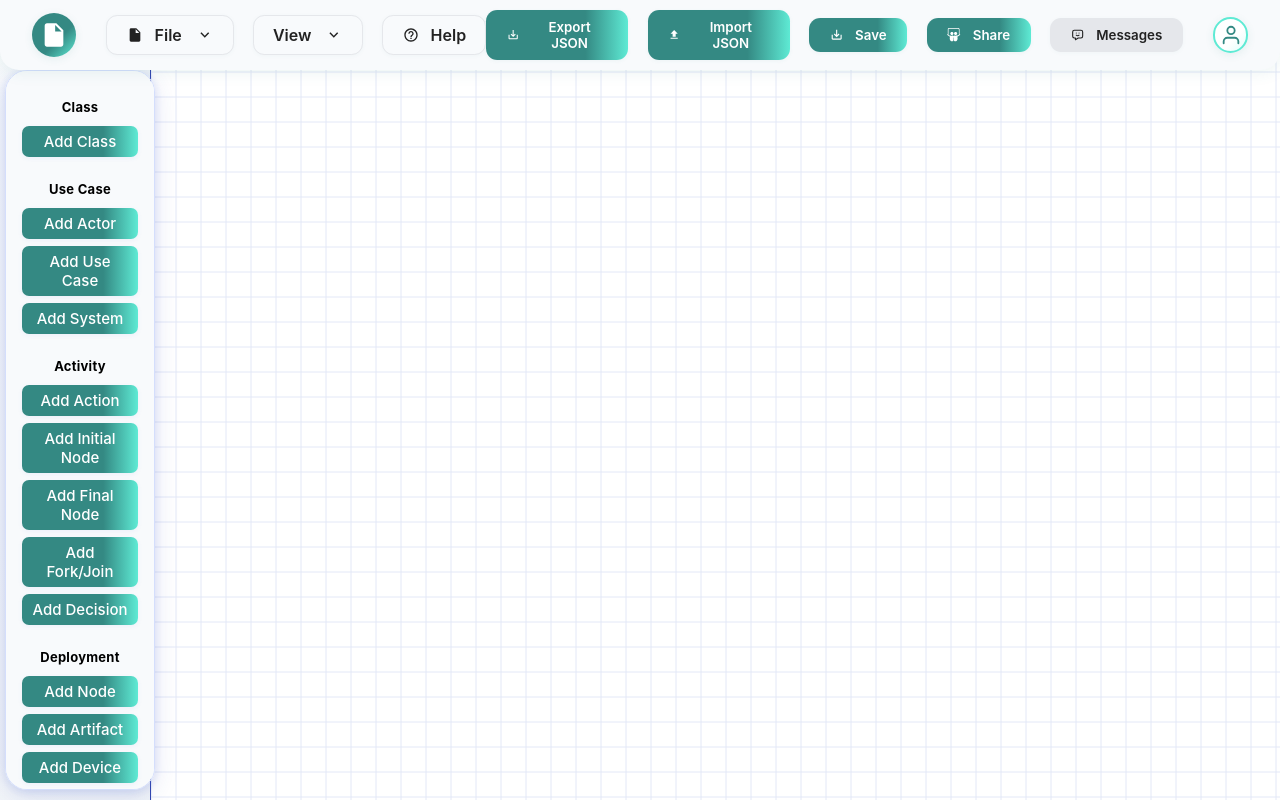
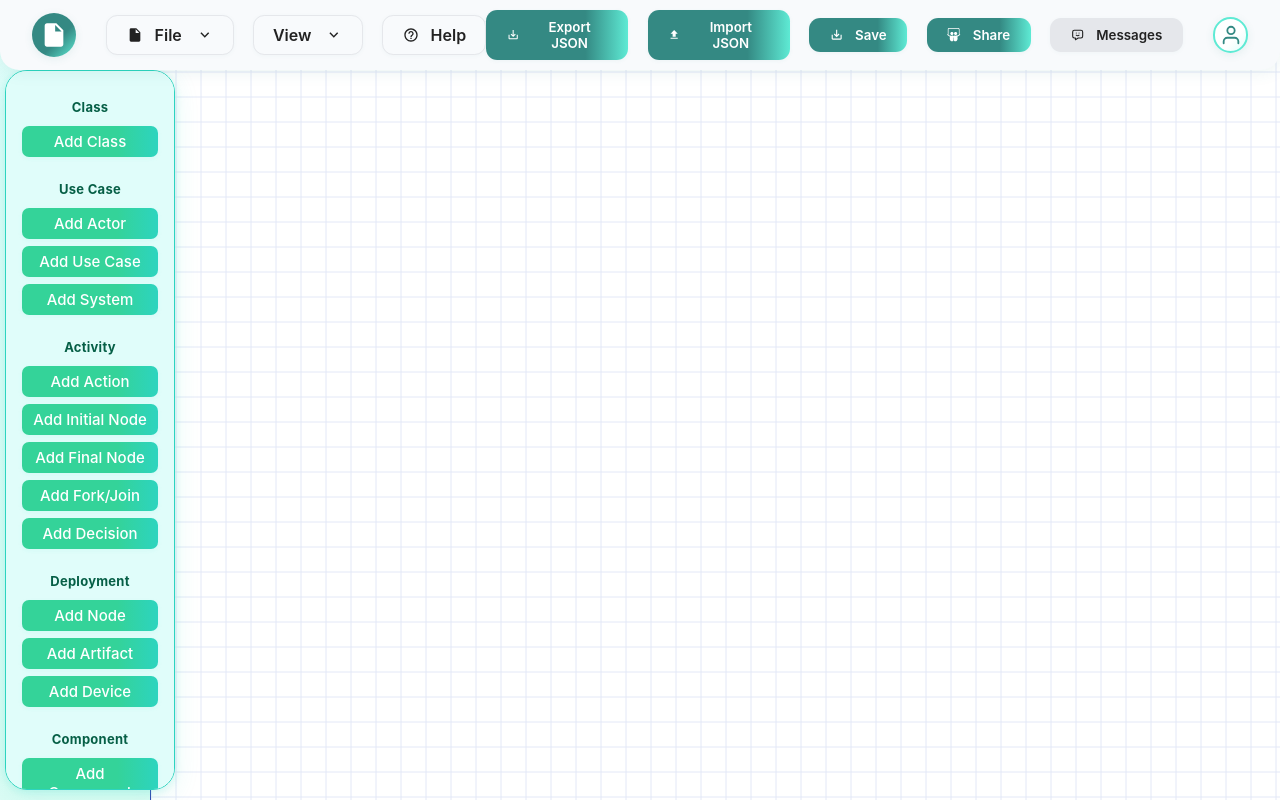
Before and after one commit to HamzaAlamssi/UMLTool1.1, a React (Vite) app in the folder frontgrad/: page /project/1 in a window 1280 px wide. Built offline with nearby package versions, Linux system fonts and the light colour scheme; no server answers.

Commit message:
create new & load projects (yaqeen integrated)

```diff
--- a/frontgrad/src/pages/ProjectPage.jsx
+++ b/frontgrad/src/pages/ProjectPage.jsx
@@ -24,34 +24,29 @@ function ProjectPage() {
       .then((res) => (res.ok ? res.json() : null))
       .then((data) => {
         setProject(data);
-        if (data && data.diagram_json) {
-          let parsed;
+        if (data) {
+          console.info(`[ProjectPage] Loaded project: id=${data.id}, name=${data.name}`);
+        }
+        // Accept both camelCase and snake_case for diagramJson
+        const diagramJsonRaw = data?.diagramJson ?? data?.diagram_json;
+        if (diagramJsonRaw) {
+          let parsed = diagramJsonRaw;
           try {
-            parsed = typeof data.diagram_json === "string"
-              ? JSON.parse(data.diagram_json)
-              : data.diagram_json;
+            if (typeof parsed === "string") parsed = JSON.parse(parsed);
+            if (typeof parsed === "string") parsed = JSON.parse(parsed);
           } catch (e) {
             parsed = null;
           }
           setInitialModel(parsed);
-          console.log("ProjectPage: Sending initialModel to UmlEditor:", parsed);
+          if (parsed && typeof parsed === "object") {
+            console.info(`[ProjectPage] Set initialModel: classes=${Array.isArray(parsed.classes) ? parsed.classes.length : 0}, relationships=${Array.isArray(parsed.relationships) ? parsed.relationships.length : 0}`);
+          }
         } else {
           setInitialModel(null);
-          console.log("ProjectPage: No diagram_json, sending null to UmlEditor");
+          console.info("[ProjectPage] No diagram_json found, initialModel set to null");
         }
       });
   }, [projectId]);
-
-  useEffect(() => {
-    console.log("ProjectPage: editorRef.current =", editorRef.current);
-  });
-
-  useEffect(() => {
-    if (editorRef.current) {
-      console.log("ProjectPage: classes =", editorRef.current.classes);
-      console.log("ProjectPage: relationships =", editorRef.current.relationships);
-    }
-  });
 
   return (
     <>
--- a/frontgrad/src/pages/yaqeen.jsx
+++ b/frontgrad/src/pages/yaqeen.jsx
@@ -1,9 +1,10 @@
 import React, { useRef, useState, useEffect, useImperativeHandle, forwardRef } from 'react';
 
 // === CSS-in-JS styles ===
-const styless = `body {
+const styless = `
+body {
     font-family: 'Segoe UI', Arial, sans-serif;
-    background: linear-gradient(120deg, #f8fafc 0%, #e2e8f0 100%);
+    background: linear-gradient(120deg, #e0fdfa 0%, #d1fae5 100%);
     margin: 0;
     min-height: 100vh;
 }
@@ -19,32 +20,32 @@ const styless = `body {
 #uml-canvas {
     border-radius: 18px;
     left: 10px;
-    border: 2px solid #4668D9;
-    background: #f7f9fc;
+    border: 2px solid #2dd4bf;
+    background: #f7fdfc;
     margin: 0 auto;
     display: inline-block;
-    box-shadow: 0 8px 32px #4668D921;
+    box-shadow: 0 8px 32px #2dd4bf21;
 }
 #toolbar {
     position: fixed;
     top: 70px;
-    left: 5px; /* Hide off-screen by default */
-    transition: left 1s cubic-bezier(.4,1.6,.4,1); /* Smooth slide */
-    width: 150px;
+    left: 5px;
+    transition: left 1s cubic-bezier(.4,1.6,.4,1);
+    width: 170px;
     padding: 26px 16px 22px 16px;
-    background: #f8fafc ;
+    background: #e0fdfa;
     border-radius: 22px;
-    box-shadow: 0 6px 24px #3347b025, 0 1.5px 8px #4668D92A;
+    box-shadow: 0 6px 24px #2dd4bf25, 0 1.5px 8px #2dd4bf2A;
     display: flex;
     flex-direction: column;
     gap: 22px;
     z-index: 10;
-    border: 1.5px solid #d4defc;
+    border: 1.5px solid #2dd4bf;
     max-height: 90vh;
     overflow-y: auto;
 }
 #toolbar.toolbar-visible {
-    left: 10px; /* Slide in to visible position */
+    left: 10px;
 }
 #toolbar-hotspot {
     position: fixed;
@@ -63,7 +64,7 @@ const styless = `body {
 }
 .toolbar-label {
     font-size: 13px;
-    color: #000;
+    color: #065f46;
     font-weight: bold;
     letter-spacing: 0.02em;
     margin-bottom: 4px;
@@ -72,7 +73,7 @@ const styless = `body {
 }
 .toolbar-btn {
     font-size: 15px;
-    background: linear-gradient(90deg, #348983 70%, #5eead4 100%);
+    background: linear-gradient(90deg, #34d399 70%, #2dd4bf 100%);
     color: #fff;
     border: none;
     border-radius: 7px;
@@ -81,16 +82,16 @@ const styless = `body {
     font-weight: 500;
     cursor: pointer;
     transition: background 0.18s, color 0.18s, box-shadow 0.15s;
-    box-shadow: 0 1.5px 5px #4668d911;
+    box-shadow: 0 1.5px 5px #2dd4bf11;
     outline: none;
 }
 .toolbar-btn:active, .toolbar-btn:focus {
-    background: #c9dafb;
-    color: #23336b;
+    background: #bbf7d0;
+    color: #065f46;
 }
 .toolbar-btn:hover {
-    background: #d2e3fa;
-    color: green;
+    background: #99f6e4;
+    color: #047857;
 }
 .export-group {
     display: flex;
@@ -104,14 +105,14 @@ const styless = `body {
     z-index: 1000;
     left: 0; top: 0;
     width: 100vw; height: 100vh;
-    background: rgba(28,38,68,0.13);
+    background: rgba(16,185,129,0.13);
 }
 #uml-modal-content {
     background: #fff;
     margin: 12% auto;
     padding: 24px 32px 22px 32px;
     border-radius: 12px;
-    box-shadow: 0 8px 32px #4668D933;
+    box-shadow: 0 8px 32px #2dd4bf33;
     width: 340px;
     display: flex;
     flex-direction: column;
@@ -123,8 +124,8 @@ const styless = `body {
     padding: 7px 8px;
     margin-bottom: 8px;
     border-radius: 6px;
-    border: 1.5px solid #d4defc;
-    background: #eef2fd;
+    border: 1.5px solid #99f6e4;
+    background: #e0fdfa;
 }
 #uml-modal button {
     margin-right: 9px;
@@ -133,7 +134,7 @@ const styless = `body {
     border-radius: 7px;
     font-size: 15px;
     cursor: pointer;
-    background: #4668D9;
+    background: #2dd4bf;
     color: #fff;
     font-weight: 500;
 }
@@ -150,15 +151,17 @@ const styless = `body {
     font-size: 15px;
     padding: 2px 4px;
     border-radius: 6px;
-    border: 1.2px solid #d4defc;
+    border: 1.2px solid #99f6e4;
     margin-top: 5px;
+    background: #e0fdfa;
+    color: #047857;
 }
 .toolbar-tip {
     font-size: 12px;
-    color: #6c7ac9;
+    color: #047857;
     border-radius: 6px;
     padding: 5px 8px 3px 8px;
-    background: #f5f8ff;
+    background: #d1fae5;
     margin-top: 7px;
     text-align: center;
 }
@@ -166,15 +169,15 @@ const styless = `body {
     width: 100%;
     padding: 6px 8px;
     border-radius: 6px;
-    border: 1.5px solid #d4defc;
-    background: #eef2fd;
+    border: 1.5px solid #99f6e4;
+    background: #e0fdfa;
     font-size: 14px;
-    color: #3347b0;
-}
-
+    color: #047857;
+}
 .visibility-select option {
     padding: 4px;
-}`;
+}
+`;
 
 const styles = {
     container: {
```
Also changed, not shown: 1 other file (tests, documents, lock files or other folders).
